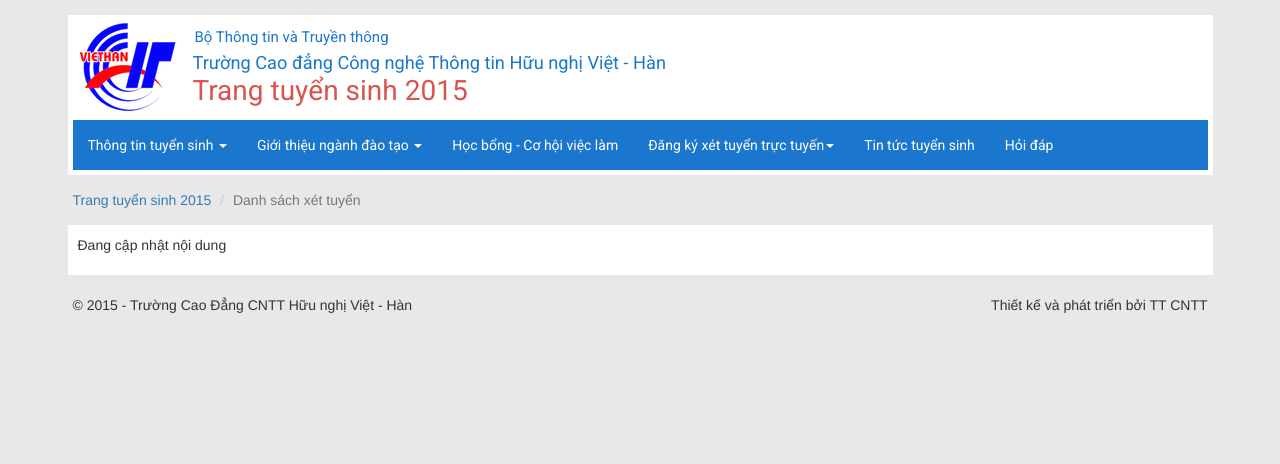
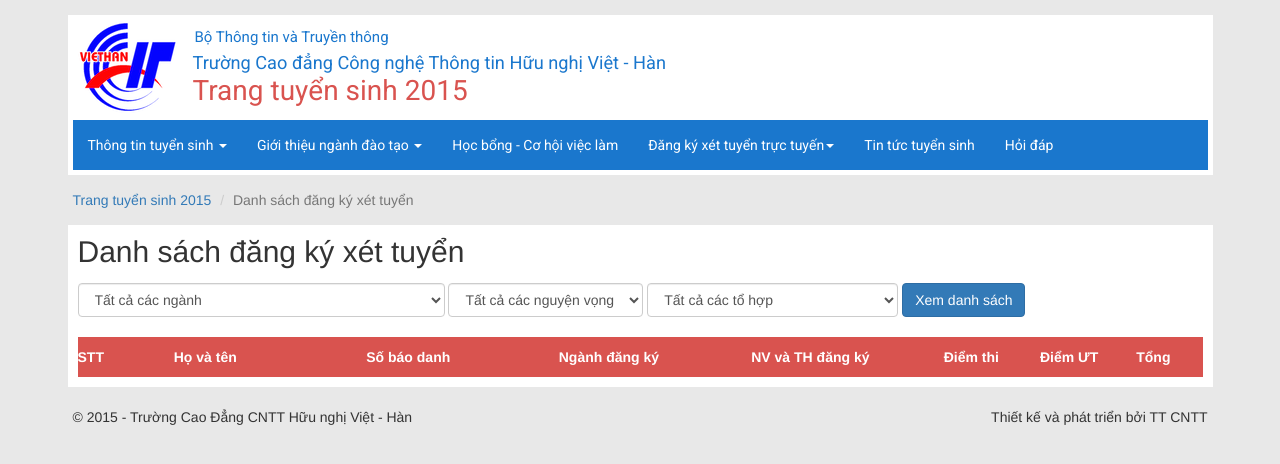
Before and after one commit to VHMIS/DKXT, a Jekyll site: the page built from ds_xettuyen.html, in a window 1280 px wide. Shown: the top 464 px of the page. Built offline with Jekyll 4.4.1, drawn with Linux system fonts in a browser that asks for light colours; nearby versions of some CDN libraries.

Commit message:
Danh sách xét tuyển

```diff
--- a/css/main.css
+++ b/css/main.css
@@ -561,3 +561,32 @@
 .sectionfooter p a, .sectionfooter p a:active, .sectionfooter p a:hover, .sectionfooter p a:visited {
     color: #999;
 }
+
+/* List applied admission */
+.list-container {
+    margin-top: 20px;
+    overflow: hidden;
+}
+
+.list-row {
+    padding-top: 10px;
+    padding-bottom: 10px;
+    border-top: 1px solid #eee;
+}
+
+.list-row:hover {
+    background: #eee;
+}
+
+.list-row-header {
+    font-weight: bold;
+    /*padding-top: 20px;*/
+    color: #fff;
+    border-top: 0px;
+    /*padding-bottom: 20px;*/
+    background: #D9534F;
+}
+
+.list-row-header:hover {
+    background: #D9534F;
+}
--- a/ds_xettuyen.html
+++ b/ds_xettuyen.html
@@ -1,15 +1,14 @@
 ---
 layout: default
-title: Danh sách xét tuyển | Tuyển sinh 2015
-header_css: no-banner
-major: marketing
+title: Danh sách đăng ký xét tuyển | Tuyển sinh 2015
+page: xettuyen
 ---
 
         <div class="container sc-breadcrumb">
             <div>
                 <ol class="breadcrumb">
                     <li><a href="{{ site.baseurl }}/index.html">Trang tuyển sinh 2015</a></li>
-                    <li class="active">Danh sách xét tuyển</li>
+                    <li class="active">Danh sách đăng ký xét tuyển </li>
                 </ol>
             </div>
         </div>
@@ -17,8 +16,75 @@
         <div class="container sc-main">
             <div class="row">
                 <div class="col-md-12">
-                    <div class="block_component">
-                        <p>Đang cập nhật nội dung</p>
+                    <div class="block_component form_register">
+                        <h2>Danh sách đăng ký xét tuyển </h2>
+                        <form class="form-inline">
+                          <div class="form-group">
+                              <select type="text" class="form-control">
+                                  <option value="">Tất cả các ngành</option>
+                                  <option value="C510302">C510302 - Công nghệ kĩ thuật điện tử, truyền thông</option>
+                                  <option value="C510101">C510101 - Công nghệ kĩ thuật kiến trúc</option>
+                                  <option value="C210403">C210403 - Thiết kế đồ họa</option>
+                                  <option value="C320104">C320104 - Truyền thông đa phương tiện</option>
+                                  <option value="C480201">C480201 - Công nghệ thông tin</option>
+                                  <option value="C480101">C480101 - Khoa học máy tính</option>
+                                  <option value="C480102">C480102 - Truyền thông và mạng máy tính</option>
+                                  <option value="C340101">C340101 - Quản trị kinh doanh</option>
+                                  <option value="C340115">C340115 - Marketing</option>
+                              </select>
+                          </div>
+                          <div class="form-group">
+                              <select type="text" class="form-control">
+                                  <option value="">Tất cả các nguyện vọng</option>
+                                  <option value="1">NV 1</option>
+                                  <option value="2">NV 2</option>
+                                  <option value="3">NV 3</option>
+                                  <option value="4">NV 4</option>
+                              </select>
+                          </div>
+                          <div class="form-group">
+                              <select type="text" class="form-control">
+                                  <option value="">Tất cả các tổ hợp</option>
+                                  <option value="A00">A00 Toán - Vật Lý - Hóa Học</option>
+                                  <option value="A01">A01 Toán - Vật Lý - Tiếng Anh</option>
+                                  <option value="D01">D01 Ngữ Văn - Toán - Tiếng Anh</option>
+                              </select>
+                          </div>
+                          <button type="submit" class="btn btn-primary">Xem danh sách</button>
+                        </form>
+
+                        <div class="list-container">
+                            <div class="list-row list-row-header row">
+                                <div class="list-cell col-md-1">
+                                    STT
+                                </div>
+                                <div class="list-cell col-md-2">
+                                    Họ và tên
+                                </div>
+                                <div class="list-cell col-md-2">
+                                    Số báo danh
+                                </div>
+                                <div class="list-cell col-md-2">
+                                    Ngành đăng ký
+                                </div>
+                                <div class="list-cell col-md-2">
+                                    NV và TH đăng ký
+                                </div>
+                                <div class="list-cell col-md-1">
+                                    Điểm thi
+                                </div>
+                                <div class="list-cell col-md-1">
+                                    Điểm ƯT
+                                </div>
+                                <div class="list-cell col-md-1">
+                                    Tổng
+                                </div>
+                            </div>
+                            <div id="admission-list">
+
+                            </div>
+                        </div>
+
                     </div>
                 </div>
             </div>
--- a/js/main.js
+++ b/js/main.js
@@ -416,4 +416,10 @@
             $('div#question-list').html(data)
         })
     }
+
+    if(w_page == 'xettuyen') {
+        $.get('https://vhmis.viethanit.edu.vn/education/public-api/admission/list-ne-result', function (data) {
+            $('div#admission-list').html(data)
+        })
+    }
 })
```
